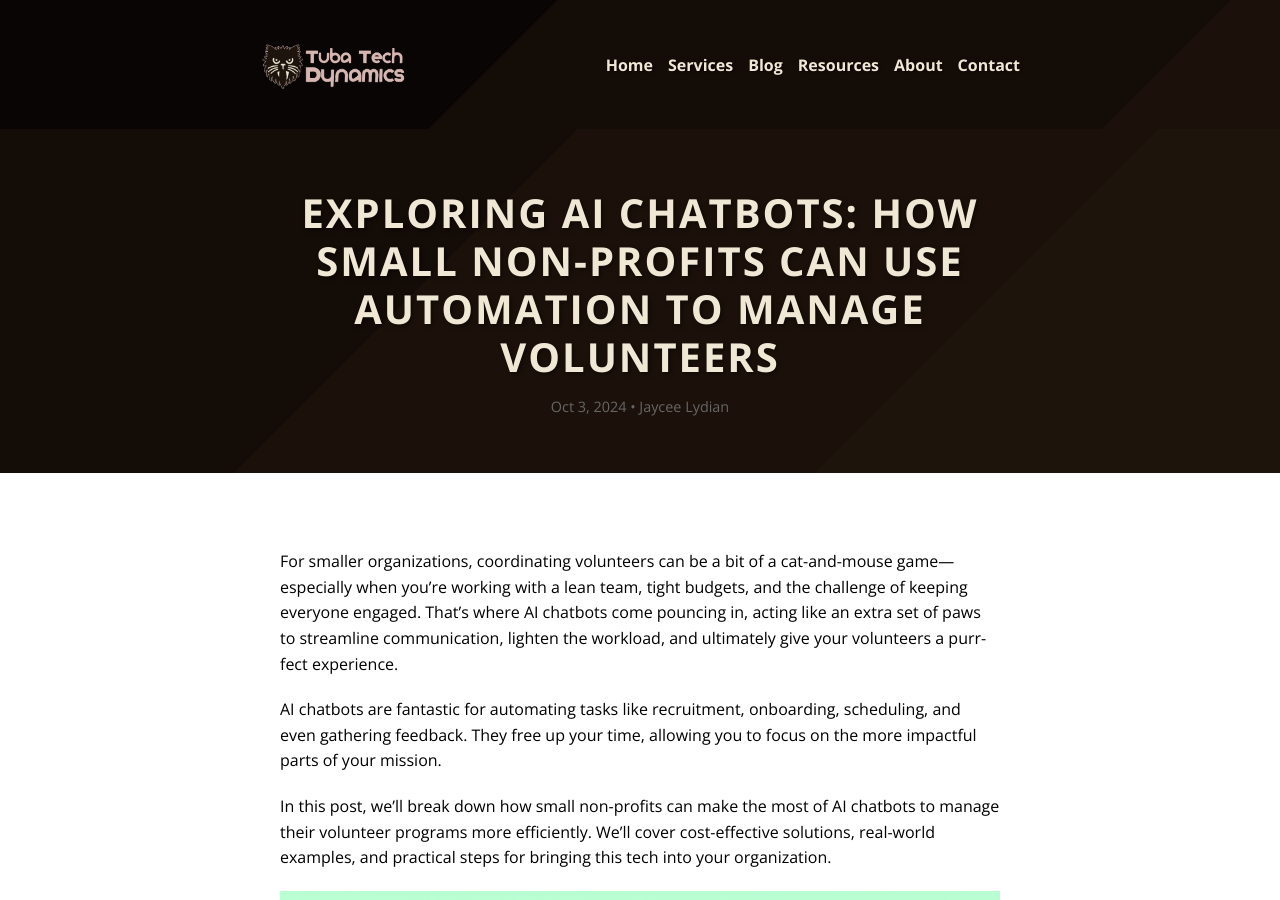
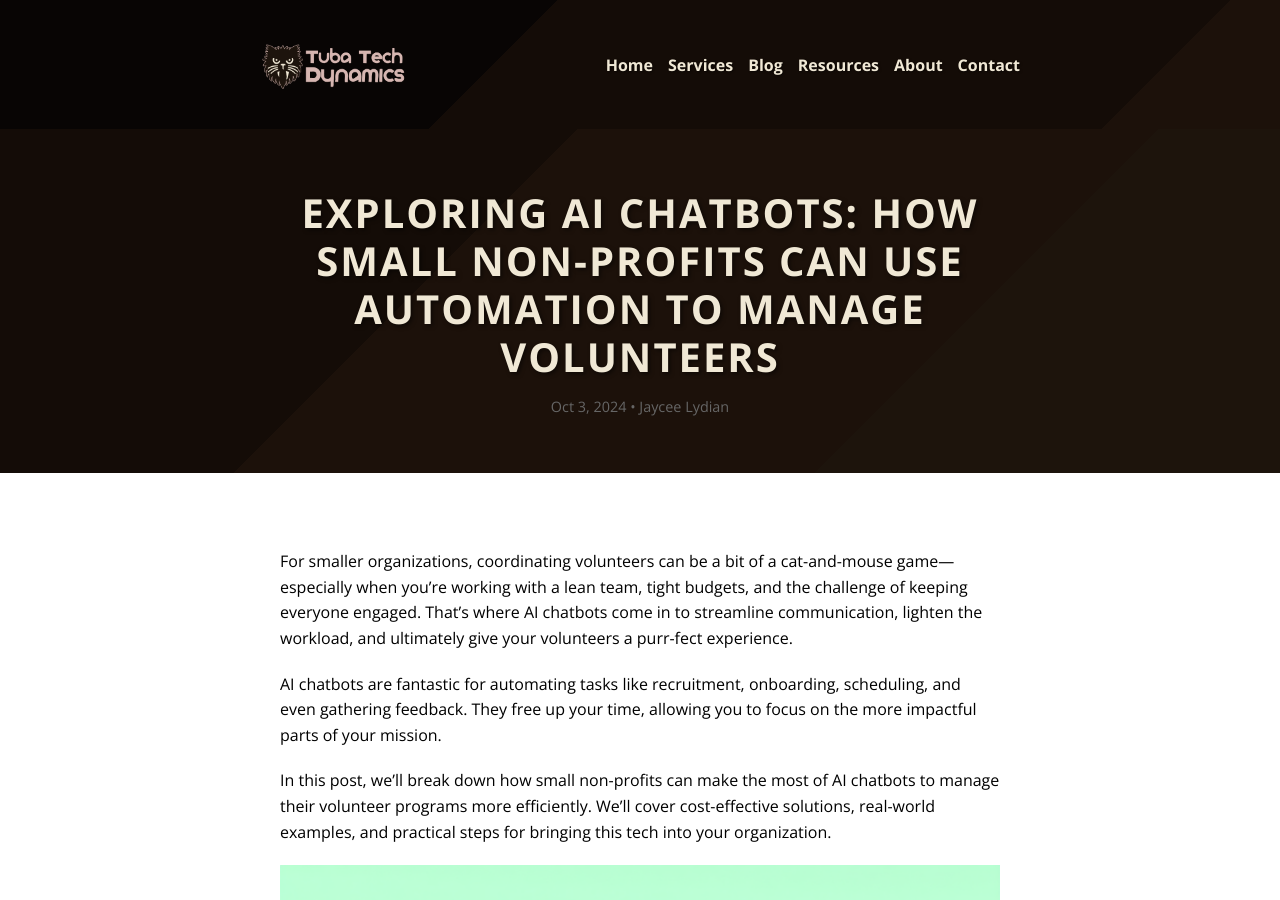
Before and after one commit to tubatechdynamics/offerings, a Jekyll site: the page built from _posts/2024-10-02-exploring-ai-chatbots.md, in a window 1280 px wide and 900 px high. Built offline with Jekyll 4.4.1, drawn with Linux system fonts in a browser that asks for light colours.

Commit message:
Remove cat jokes

```diff
--- a/_posts/2024-10-02-exploring-ai-chatbots.md
+++ b/_posts/2024-10-02-exploring-ai-chatbots.md
@@ -5,7 +5,7 @@ date: 2024-10-03
 author: Jaycee Lydian
 categories: [AI, Nonprofits, Technology]
 ---
-For smaller organizations, coordinating volunteers can be a bit of a cat-and-mouse game—especially when you're working with a lean team, tight budgets, and the challenge of keeping everyone engaged. That's where AI chatbots come pouncing in, acting like an extra set of paws to streamline communication, lighten the workload, and ultimately give your volunteers a purr-fect experience.
+For smaller organizations, coordinating volunteers can be a bit of a cat-and-mouse game—especially when you're working with a lean team, tight budgets, and the challenge of keeping everyone engaged. That's where AI chatbots come in to streamline communication, lighten the workload, and ultimately give your volunteers a purr-fect experience.
 
 AI chatbots are fantastic for automating tasks like recruitment, onboarding, scheduling, and even gathering feedback. They free up your time, allowing you to focus on the more impactful parts of your mission.
 
```
